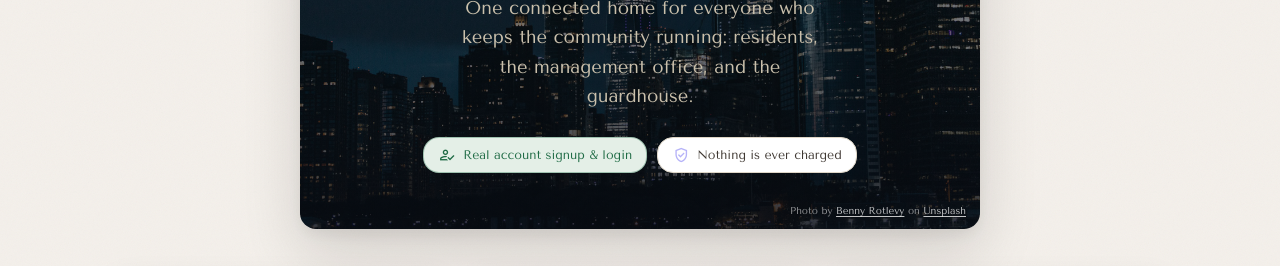
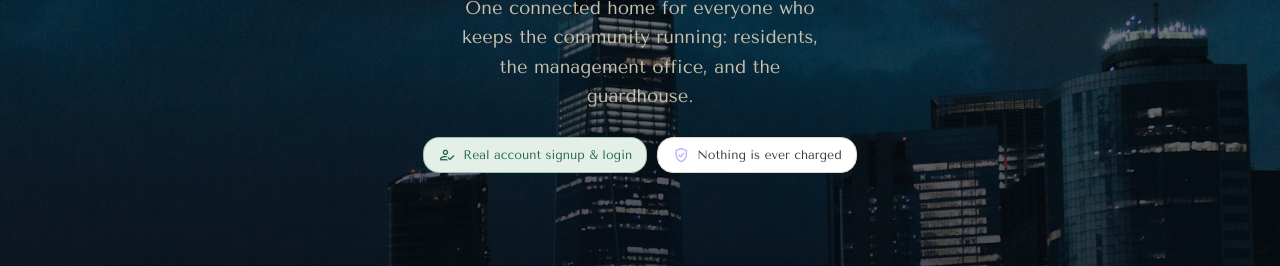
Before and after one commit to dooddles07/The-Meridian, a website: page public/index.html in a window 1280 px wide. Shown: the part 332-598 px from the top of the page. Drawn offline with nearby package versions, Linux system fonts and the light colour scheme.

Commit message:
style(landing): extend hero photo backdrop to full page instead of hero card only

```diff
--- a/public/css/lumina.css
+++ b/public/css/lumina.css
@@ -88,6 +88,26 @@ a { color: inherit; text-decoration: none; }
   flex-direction: column;
   align-items: center;
   padding: clamp(20px, 5vw, 40px) clamp(16px, 5vw, 40px) 32px;
+  /* Full-bleed photo backdrop (moved here from .hero so it reads as the page's
+     atmosphere, not a banner confined to one card). The scrim stays strong at
+     the top for the hero text, then fades to the theme's own --bg by the time
+     it reaches the portal cards, so the (already-opaque) cards and the page's
+     lower margin sit on plain, theme-correct ground rather than fighting the
+     photo. Same photo+scrim in both themes, on purpose - the skyline reads as
+     dusk/night regardless of the toggle, matching the hero text's existing
+     theme-independent light-on-photo colors below.
+     Percentage stops are tuned for this page's actual proportions (a short
+     hero + 3-card grid, not a long scroll), so they're safe as fixed percents. */
+  background-image:
+    linear-gradient(180deg,
+      rgba(7,10,18,.66) 0%,
+      rgba(7,10,18,.52) 30%,
+      rgba(7,10,18,.72) 52%,
+      var(--bg) 82%),
+    url('/assets/images/hero-skyline.jpg');
+  background-size: cover;
+  background-position: center top;
+  background-repeat: no-repeat;
 }
 
 /* Theme toggle (top-right) */
@@ -127,31 +147,30 @@ a { color: inherit; text-decoration: none; }
   text-align: center;
   margin: clamp(24px, 8vh, 72px) 0 clamp(28px, 5vh, 48px);
   animation: rise .6s ease both;
-  /* Photo banner: the skyline is dark in both themes, so the hero fixes its own
-     light-on-dark text colors here rather than inheriting the page theme's
-     (light-mode) near-black default, which would be illegible over the image. */
+  /* The photo backdrop now lives on .wrap (behind the hero, showing through),
+     so the hero fixes its own light-on-dark text colors here rather than
+     inheriting the page theme's (light-mode) near-black default, which would
+     be illegible over the image. */
   --text:  #f5f2ea;
   --muted: #cac0ac;
   --gold:  #b6b3f8;
-  position: relative;
-  border-radius: var(--radius);
   padding: clamp(48px, 10vh, 92px) clamp(24px, 6vw, 56px) clamp(36px, 7vh, 64px);
-  background-image:
-    linear-gradient(180deg, rgba(7,10,18,.66) 0%, rgba(7,10,18,.52) 55%, rgba(7,10,18,.8) 100%),
-    url('/assets/images/hero-skyline.jpg');
-  background-size: cover;
-  background-position: center 38%;
-  box-shadow: var(--shadow-hi);
 }
+/* Anchored to the viewport, not the hero card - the photo it credits now
+   spans the whole page. Uses the page's own muted/faint tokens rather than a
+   hardcoded light color: by the time the backdrop reaches the bottom of a
+   typical viewport it's already faded to --bg (see .wrap), which is cream in
+   light mode, so a white credit would go illegible there. */
 .hero-credit {
-  position: absolute;
-  right: 14px;
-  bottom: 10px;
+  position: fixed;
+  right: 16px;
+  bottom: 14px;
+  z-index: 5;
   font-size: .625rem;
-  color: rgba(255,255,255,.55);
+  color: var(--faint);
 }
-.hero-credit a { color: rgba(255,255,255,.75); text-decoration: underline; text-underline-offset: 2px; }
-.hero-credit a:hover { color: #fff; }
+.hero-credit a { color: var(--text-2); text-decoration: underline; text-underline-offset: 2px; }
+.hero-credit a:hover { color: var(--gold); }
 .eyebrow {
   display: inline-block;
   font-size: .7rem;
--- a/public/index.html
+++ b/public/index.html
@@ -44,9 +44,9 @@
           <span class="badge__txt">Nothing is ever charged</span>
         </span>
       </div>
+    </header>
 
-      <span class="hero-credit">Photo by <a href="https://unsplash.com/@bennyrotlevy?utm_source=the_lumina&amp;utm_medium=referral" target="_blank" rel="noopener">Benny Rotlevy</a> on <a href="https://unsplash.com/?utm_source=the_lumina&amp;utm_medium=referral" target="_blank" rel="noopener">Unsplash</a></span>
-    </header>
+    <span class="hero-credit">Photo by <a href="https://unsplash.com/@bennyrotlevy?utm_source=the_lumina&amp;utm_medium=referral" target="_blank" rel="noopener">Benny Rotlevy</a> on <a href="https://unsplash.com/?utm_source=the_lumina&amp;utm_medium=referral" target="_blank" rel="noopener">Unsplash</a></span>
 
     <nav class="directory" aria-label="Choose a portal">
 
```
